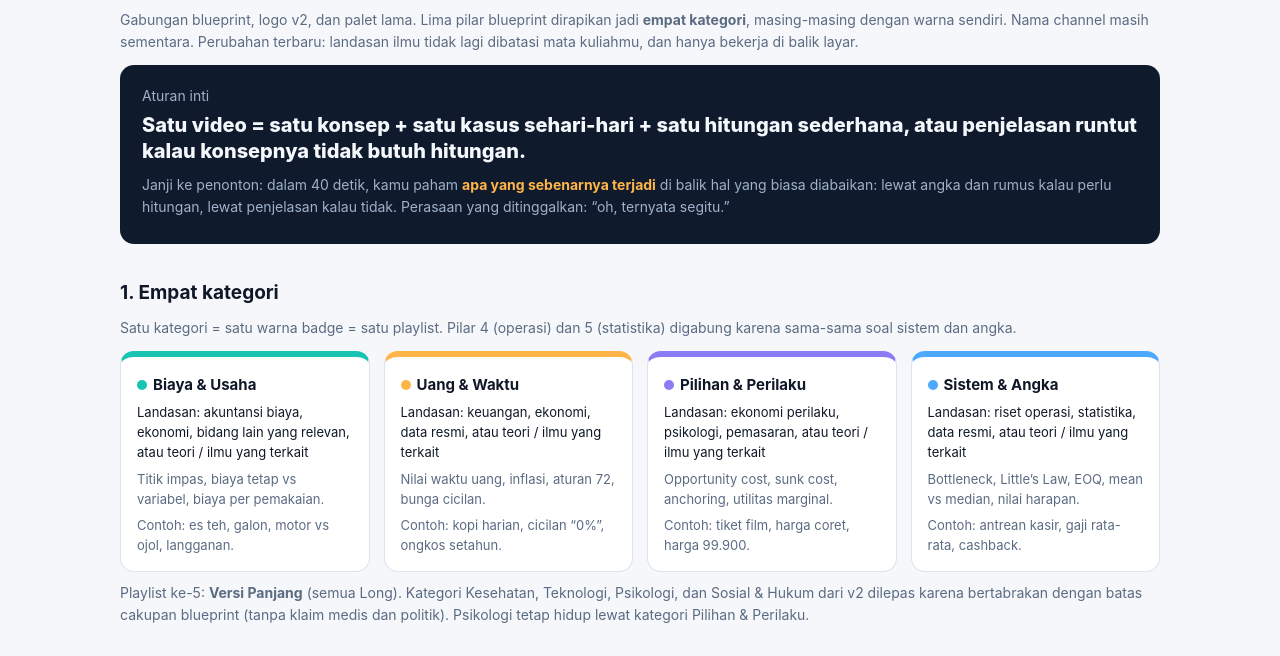
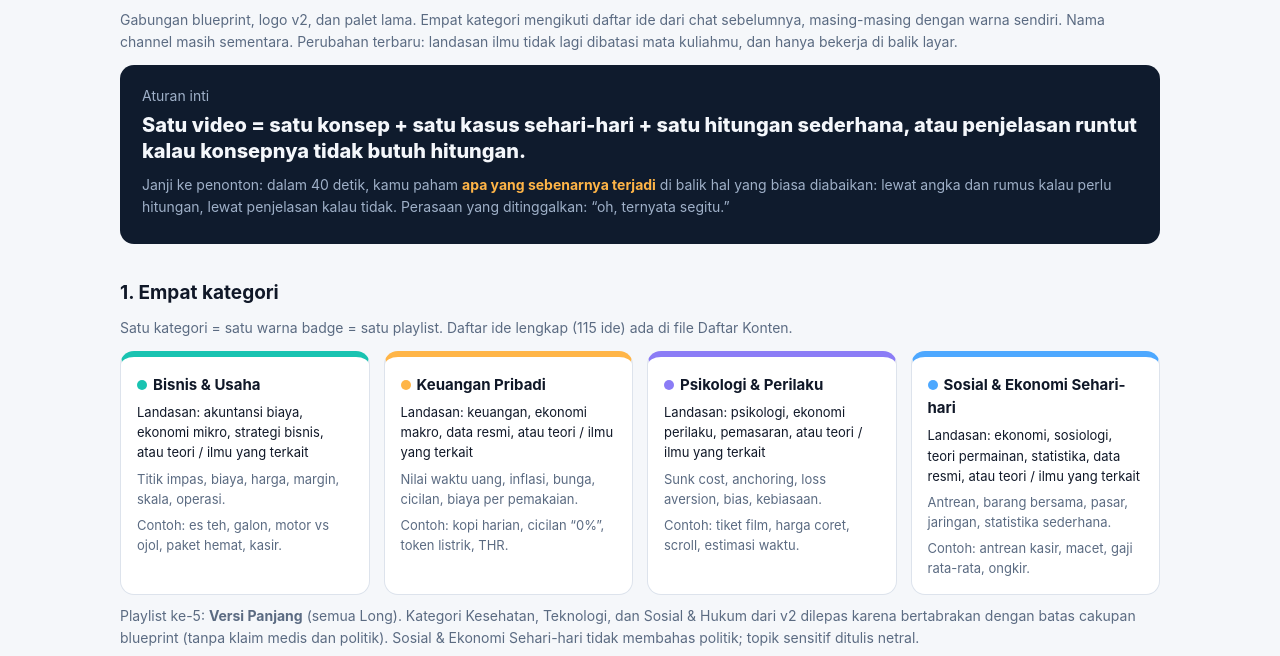
Before and after one commit to Vkeys-deep/lihat, a plain HTML site: page index.html in a window 1280 px wide. Shown: the part 57-713 px from the top of the page. Drawn offline with Linux system fonts and the light colour scheme.

Commit message:
Update index.html

```diff
--- a/index.html
+++ b/index.html
@@ -40,7 +40,7 @@ ul{margin:6px 0 0;padding-left:18px;font-size:13px}li{margin:3px 0}
 <body>
 <div class="w">
 <h1>Identitas Channel v3</h1>
-<p class="s0">Gabungan blueprint, logo v2, dan palet lama. Lima pilar blueprint dirapikan jadi <b>empat kategori</b>, masing-masing dengan warna sendiri. Nama channel masih sementara. Perubahan terbaru: landasan ilmu tidak lagi dibatasi mata kuliahmu, dan hanya bekerja di balik layar.</p>
+<p class="s0">Gabungan blueprint, logo v2, dan palet lama. Empat kategori mengikuti daftar ide dari chat sebelumnya, masing-masing dengan warna sendiri. Nama channel masih sementara. Perubahan terbaru: landasan ilmu tidak lagi dibatasi mata kuliahmu, dan hanya bekerja di balik layar.</p>
 
 <div class="rule">
 <p>Aturan inti</p>
@@ -49,14 +49,14 @@ ul{margin:6px 0 0;padding-left:18px;font-size:13px}li{margin:3px 0}
 </div>
 
 <h2>1. Empat kategori</h2>
-<p class="s0">Satu kategori = satu warna badge = satu playlist. Pilar 4 (operasi) dan 5 (statistika) digabung karena sama-sama soal sistem dan angka.</p>
+<p class="s0">Satu kategori = satu warna badge = satu playlist. Daftar ide lengkap (115 ide) ada di file Daftar Konten.</p>
 <div class="g">
-<div class="card cat" style="--c:#19C3B1"><h3><span class="dot"></span>Biaya &amp; Usaha</h3><p class="k">Landasan: akuntansi biaya, ekonomi, bidang lain yang relevan, atau teori / ilmu yang terkait</p><p>Titik impas, biaya tetap vs variabel, biaya per pemakaian.</p><p>Contoh: es teh, galon, motor vs ojol, langganan.</p></div>
-<div class="card cat" style="--c:#FFB547"><h3><span class="dot"></span>Uang &amp; Waktu</h3><p class="k">Landasan: keuangan, ekonomi, data resmi, atau teori / ilmu yang terkait</p><p>Nilai waktu uang, inflasi, aturan 72, bunga cicilan.</p><p>Contoh: kopi harian, cicilan “0%”, ongkos setahun.</p></div>
-<div class="card cat" style="--c:#8B7CF6"><h3><span class="dot"></span>Pilihan &amp; Perilaku</h3><p class="k">Landasan: ekonomi perilaku, psikologi, pemasaran, atau teori / ilmu yang terkait</p><p>Opportunity cost, sunk cost, anchoring, utilitas marginal.</p><p>Contoh: tiket film, harga coret, harga 99.900.</p></div>
-<div class="card cat" style="--c:#4DA8FF"><h3><span class="dot"></span>Sistem &amp; Angka</h3><p class="k">Landasan: riset operasi, statistika, data resmi, atau teori / ilmu yang terkait</p><p>Bottleneck, Little’s Law, EOQ, mean vs median, nilai harapan.</p><p>Contoh: antrean kasir, gaji rata-rata, cashback.</p></div>
+<div class="card cat" style="--c:#19C3B1"><h3><span class="dot"></span>Bisnis &amp; Usaha</h3><p class="k">Landasan: akuntansi biaya, ekonomi mikro, strategi bisnis, atau teori / ilmu yang terkait</p><p>Titik impas, biaya, harga, margin, skala, operasi.</p><p>Contoh: es teh, galon, motor vs ojol, paket hemat, kasir.</p></div>
+<div class="card cat" style="--c:#FFB547"><h3><span class="dot"></span>Keuangan Pribadi</h3><p class="k">Landasan: keuangan, ekonomi makro, data resmi, atau teori / ilmu yang terkait</p><p>Nilai waktu uang, inflasi, bunga, cicilan, biaya per pemakaian.</p><p>Contoh: kopi harian, cicilan “0%”, token listrik, THR.</p></div>
+<div class="card cat" style="--c:#8B7CF6"><h3><span class="dot"></span>Psikologi &amp; Perilaku</h3><p class="k">Landasan: psikologi, ekonomi perilaku, pemasaran, atau teori / ilmu yang terkait</p><p>Sunk cost, anchoring, loss aversion, bias, kebiasaan.</p><p>Contoh: tiket film, harga coret, scroll, estimasi waktu.</p></div>
+<div class="card cat" style="--c:#4DA8FF"><h3><span class="dot"></span>Sosial &amp; Ekonomi Sehari-hari</h3><p class="k">Landasan: ekonomi, sosiologi, teori permainan, statistika, data resmi, atau teori / ilmu yang terkait</p><p>Antrean, barang bersama, pasar, jaringan, statistika sederhana.</p><p>Contoh: antrean kasir, macet, gaji rata-rata, ongkir.</p></div>
 </div>
-<p class="s0" style="margin-top:10px">Playlist ke-5: <b>Versi Panjang</b> (semua Long). Kategori Kesehatan, Teknologi, Psikologi, dan Sosial &amp; Hukum dari v2 dilepas karena bertabrakan dengan batas cakupan blueprint (tanpa klaim medis dan politik). Psikologi tetap hidup lewat kategori Pilihan &amp; Perilaku.</p>
+<p class="s0" style="margin-top:10px">Playlist ke-5: <b>Versi Panjang</b> (semua Long). Kategori Kesehatan, Teknologi, dan Sosial &amp; Hukum dari v2 dilepas karena bertabrakan dengan batas cakupan blueprint (tanpa klaim medis dan politik). Sosial &amp; Ekonomi Sehari-hari tidak membahas politik; topik sensitif ditulis netral.</p>
 
 <h2>2. Logo: Lensa Teori</h2>
 <p class="s0">Kaca pembesar berisi gelas: teori dipakai untuk melihat benda sehari-hari. Tetap terbaca di ukuran avatar.</p>
@@ -100,12 +100,12 @@ ul{margin:6px 0 0;padding-left:18px;font-size:13px}li{margin:3px 0}
 
 <h2>8. Intro dan outro 9:16</h2>
 <div class="phones">
-<div class="ph"><div class="scr"><svg width="46" height="46" viewBox="0 0 64 64" style="--f:#19C3B1"><rect width="64" height="64" rx="14" fill="#0F1B2D" stroke="#2A3D5C"/><use href="#gl" width="64" height="64"/></svg><span class="bd" style="background:#19C3B1;margin-top:auto">BIAYA &amp; USAHA</span><div class="t1">200 gelas pertama belum untung <span style="color:#FFB547">sepeser pun</span></div><div class="pn" style="margin-bottom:auto">Hitung: <span style="color:#19C3B1">titik impas</span></div></div><small>Intro dengan badge kategori</small></div>
+<div class="ph"><div class="scr"><svg width="46" height="46" viewBox="0 0 64 64" style="--f:#19C3B1"><rect width="64" height="64" rx="14" fill="#0F1B2D" stroke="#2A3D5C"/><use href="#gl" width="64" height="64"/></svg><span class="bd" style="background:#19C3B1;margin-top:auto">BISNIS &amp; USAHA</span><div class="t1">200 gelas pertama belum untung <span style="color:#FFB547">sepeser pun</span></div><div class="pn" style="margin-bottom:auto">Hitung: <span style="color:#19C3B1">titik impas</span></div></div><small>Intro dengan badge kategori</small></div>
 <div class="ph"><div class="scr"><svg width="46" height="46" viewBox="0 0 64 64" style="--f:#19C3B1"><rect width="64" height="64" rx="14" fill="#0F1B2D" stroke="#2A3D5C"/><use href="#gl" width="64" height="64"/></svg><div class="t1" style="margin-top:auto">Titik impasmu berapa gelas?</div><div class="pn" style="color:#19C3B1">Hitung bareng di komentar</div><div class="mu" style="margin-top:auto;font-size:8.5px">Sumber: Horngren, Datar &amp; Rajan, Cost Accounting</div></div><small>Outro dengan sumber di teks kecil</small></div>
 </div>
 </div>
 <script>
-const P=[["Ink (latar)","#0F1B2D","Latar utama video"],["Panel","#172640","Kartu dan panel hitungan"],["Garis","#2A3D5C","Garis dan sumbu"],["Teks","#F4F7FB","Teks utama"],["Teks redup","#9FB0C8","Keterangan"],["Biaya &amp; Usaha","#19C3B1","Badge kategori 1, aksen utama channel"],["Uang &amp; Waktu","#FFB547","Badge kategori 2, angka sorotan"],["Pilihan &amp; Perilaku","#8B7CF6","Badge kategori 3"],["Sistem &amp; Angka","#4DA8FF","Badge kategori 4, pemasukan di chart"],["Koral (makna)","#FF6B6B","Biaya, rugi"],["Lime (makna)","#A3E635","Untung, hasil"]];
+const P=[["Ink (latar)","#0F1B2D","Latar utama video"],["Panel","#172640","Kartu dan panel hitungan"],["Garis","#2A3D5C","Garis dan sumbu"],["Teks","#F4F7FB","Teks utama"],["Teks redup","#9FB0C8","Keterangan"],["Bisnis &amp; Usaha","#19C3B1","Badge kategori 1, aksen utama channel"],["Keuangan Pribadi","#FFB547","Badge kategori 2, angka sorotan"],["Psikologi &amp; Perilaku","#8B7CF6","Badge kategori 3"],["Sosial &amp; Ekonomi Sehari-hari","#4DA8FF","Badge kategori 4, pemasukan di chart"],["Koral (makna)","#FF6B6B","Biaya, rugi"],["Lime (makna)","#A3E635","Untung, hasil"]];
 document.getElementById('pal').innerHTML=P.map(k=>`<tr><td><b>${k[0]}</b></td><td><div class="sw" style="background:${k[1]}"></div></td><td><code>${k[1]}</code></td><td>${k[2]}</td></tr>`).join('');
 </script>
 </body>
```
